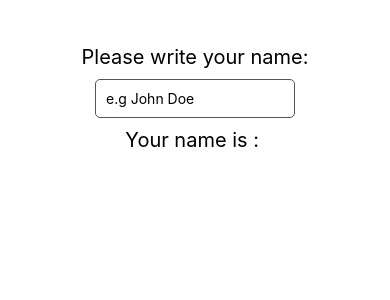
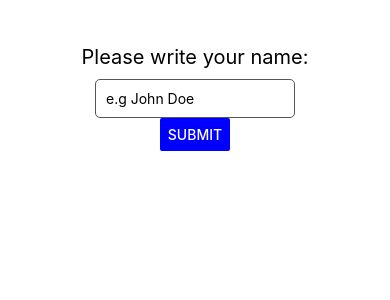
Before and after one commit to HtetOoNaing/react-native-zero-to-hero, a React Native app: screen / in a window 390 px wide. Shown: the top 300 px of the page. Built offline with nearby package versions, Linux system fonts and the light colour scheme.

Commit message:
button with form handling

```diff
--- a/App.js
+++ b/App.js
@@ -8,6 +8,7 @@
 
 import React, { useState } from 'react';
 import {
+	Button,
 	FlatList,
 	RefreshControl,
 	ScrollView,
@@ -20,14 +21,20 @@ import {
 const App = () => {
 
 	const [name, setName] = useState('')
-
+	const [submitted, setSubmitted] = useState(false)
+	const onPressHandler = () => {
+		setSubmitted(!submitted);
+	}
 	return (
 		<View style={styles.body}>
 			<Text style={styles.text}>
 				Please write your name:
 			</Text>
-			<TextInput style={styles.input} placeholder="e.g John Doe" onChangeText={(value) => setName(value)} secureTextEntry={true} />
-			<Text style={styles.text}>Your name is : {name}</Text>
+			<TextInput style={styles.input} placeholder="e.g John Doe" onChangeText={(value) => setName(value)} />
+		<Button title={submitted ? "Clear" : "Submit"} color="#00f" onPress={onPressHandler} />
+			{submitted && (
+				<Text style={styles.text}>You are submitted as : {name}</Text>
+			)}
 		</View>
 	);
 };
```
